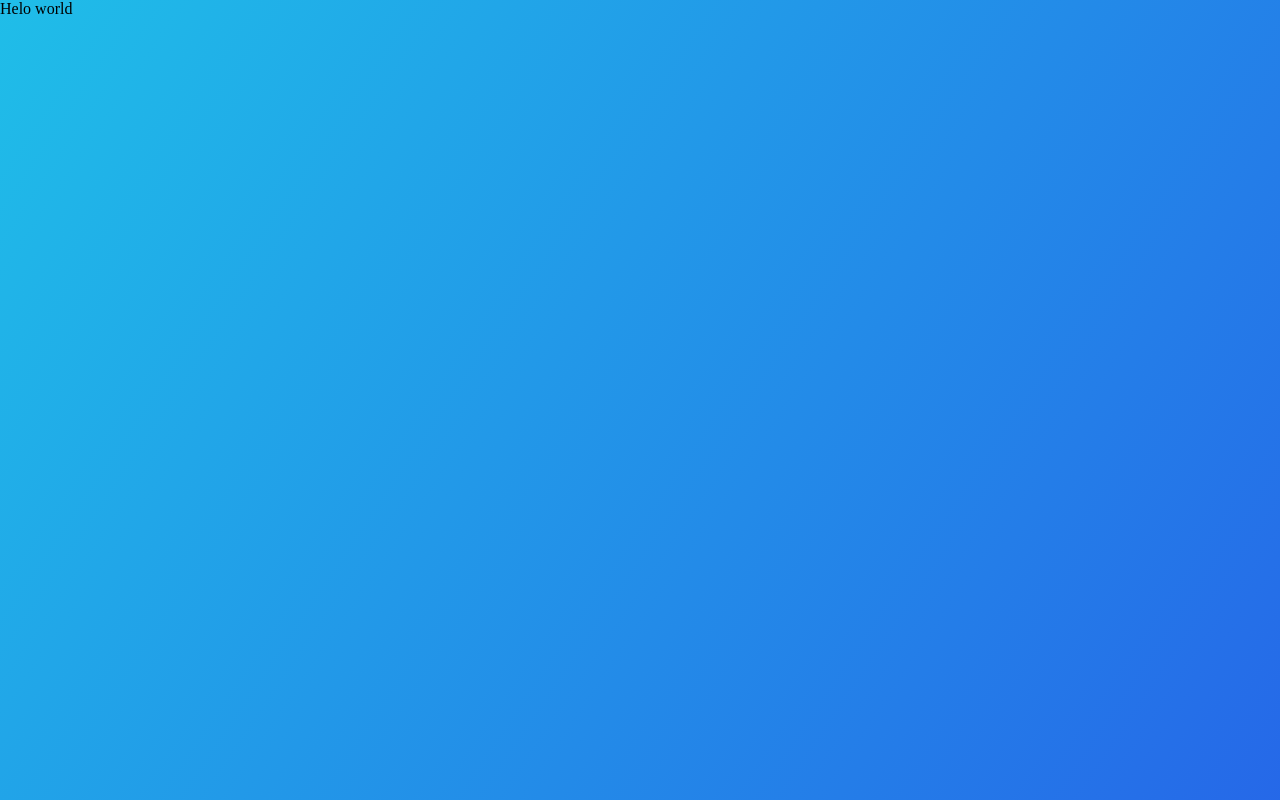
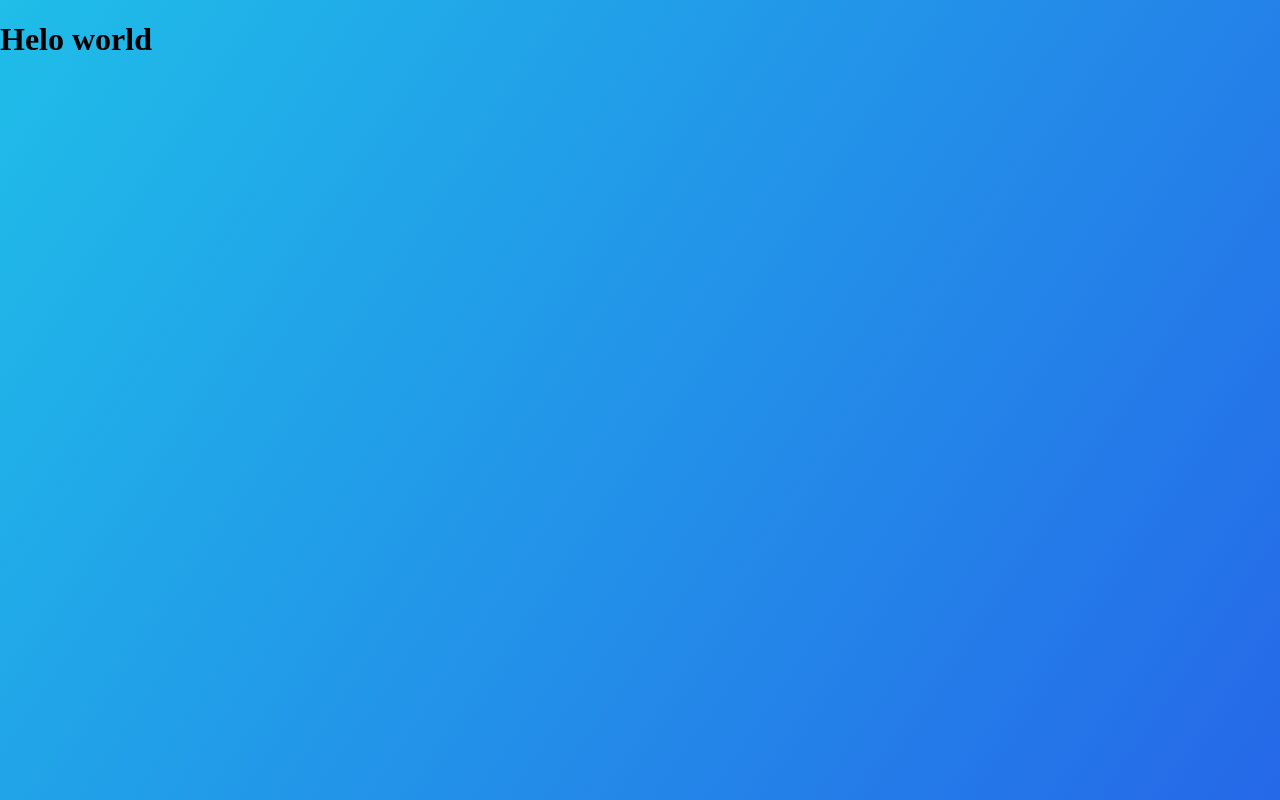
Before and after one commit to Maruyus/Maruyus.github.io, a plain HTML site: page index.html in a window 1280 px wide. Drawn offline with Linux system fonts and the light colour scheme.

Commit message:
Update index.html

```diff
--- a/index.html
+++ b/index.html
@@ -5,6 +5,8 @@
 			<title>What's Gucci</title>
 			<link rel="stylesheet" type="text/css" href="css/main.css">
 		</head>
-		<div class="wrapper">Helo world</div>
+		<div class="wrapper">
+			<h1>Helo world</h1>
+		</div>
 	</body>
 </html>
```
